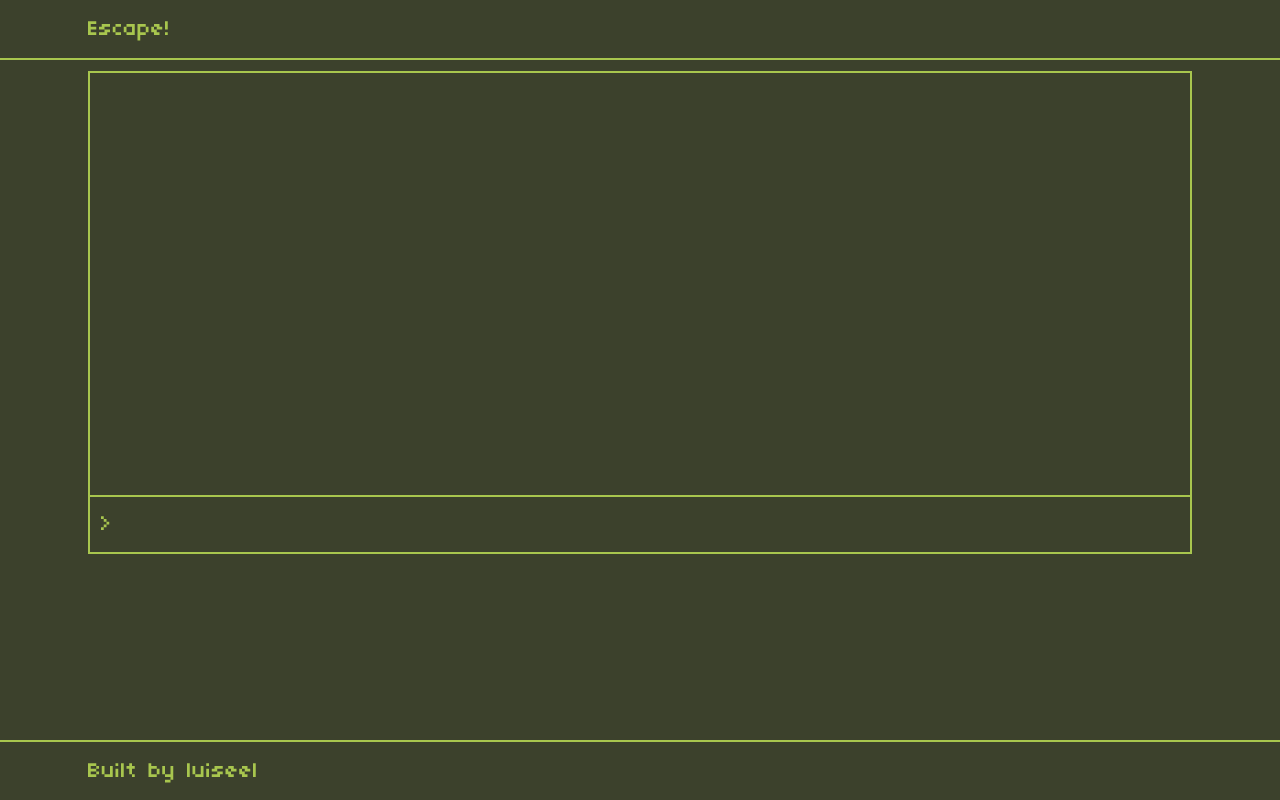
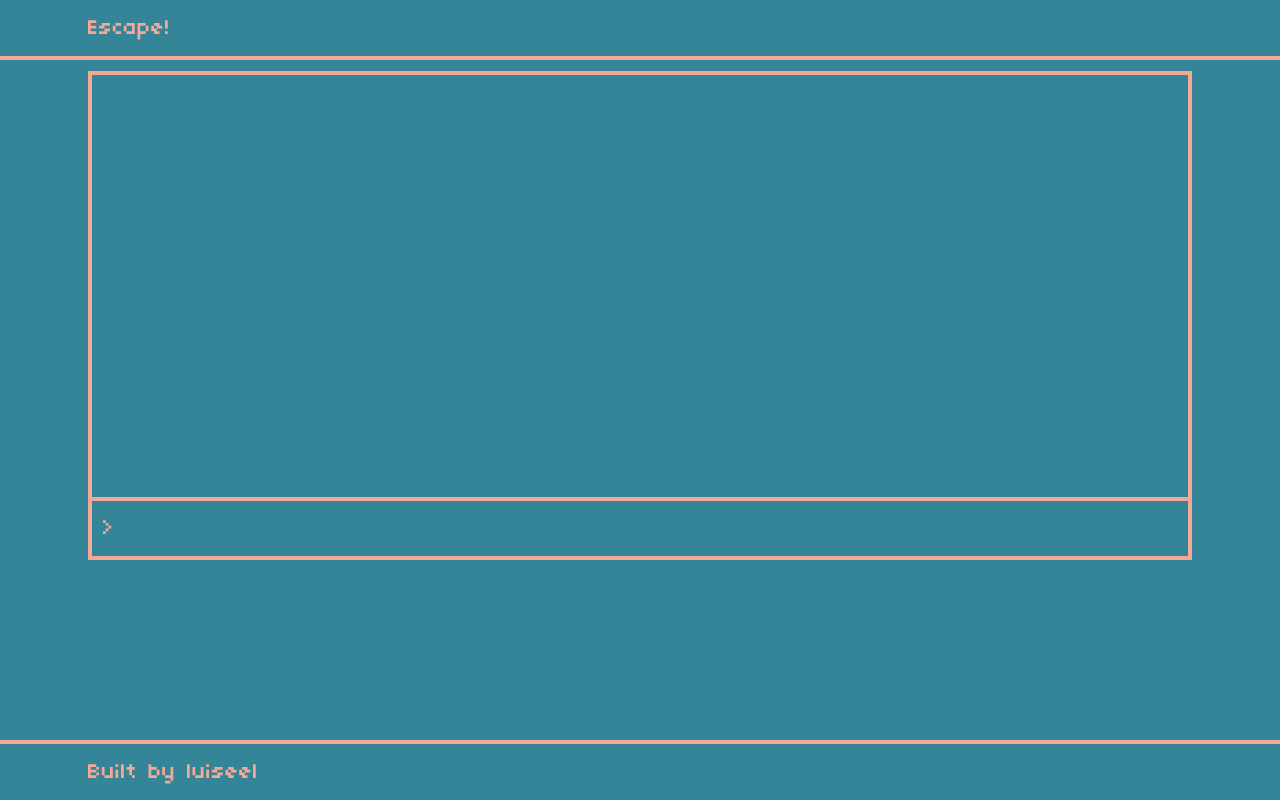
Before and after one commit to luiseel/escape, a Next.js app: page / in a window 1280 px wide. Built offline with nearby package versions, Linux system fonts and the light colour scheme.

Commit message:
Add color and basic border adjustments

```diff
--- a/components/GameScreen/index.tsx
+++ b/components/GameScreen/index.tsx
@@ -23,11 +23,11 @@ const GameScreen: React.FC<Props> = () => {
   }
 
   return (
-    <div className="flex flex-col justify-between border-2 py-2">
+    <div className="flex flex-col justify-between border-base py-2">
       <div className="px-2 pb-2">
         <TextHistory data={data} />
       </div>
-      <div className="border-t-2 px-2 pt-2">
+      <div className="border-t-base px-2 pt-2">
         <Prompt onCommand={onCommand} />
       </div>
     </div>
--- a/components/Panel/index.tsx
+++ b/components/Panel/index.tsx
@@ -5,7 +5,7 @@ type Props = {
 };
 
 const Panel: React.FC<Props> = ({ children }) => {
-  return <div className="border-2 p-2">{children}</div>;
+  return <div className="border-base p-2">{children}</div>;
 };
 
 export default Panel;
--- a/layouts/DefaultLayout/index.tsx
+++ b/layouts/DefaultLayout/index.tsx
@@ -10,7 +10,7 @@ type Props = {
 export const DefaultLayout: React.FC<Props> = ({ children }) => {
   return (
     <div className="flex flex-col h-screen justify-between">
-      <header className="fixed top-0 w-full bg-background h-[60px] border-b-2">
+      <header className="fixed top-0 w-full bg-background h-[60px] border-b-base">
         <Column>
           <Block>
             <Link href="/">Escape!</Link>
@@ -20,7 +20,7 @@ export const DefaultLayout: React.FC<Props> = ({ children }) => {
 
       {children}
 
-      <footer className="border-t-2 h-[60px]">
+      <footer className="border-t-base h-[60px]">
         <Column>
           <Block>
             <span>
--- a/styles/globals.css
+++ b/styles/globals.css
@@ -15,7 +15,9 @@ pre {
 
 /* width */
 ::-webkit-scrollbar {
-  width: 2px;
+  width: 4px;
+  height: 4px;
+  @apply bg-foreground;
 }
 
 /* Track */
--- a/tailwind.config.js
+++ b/tailwind.config.js
@@ -7,14 +7,17 @@ module.exports = {
   ],
   theme: {
     colors: {
-      background: "#3C412C",
-      foreground: "#A8C64E",
+      background: "#348597",
+      foreground: "#F4A896",
       transparent: "transparent",
     },
     extend: {
       fontFamily: {
         sans: ["var(--default-font)", "monospace"],
       },
+      borderWidth: {
+        base: "4px",
+      },
     },
   },
   plugins: [],
```
